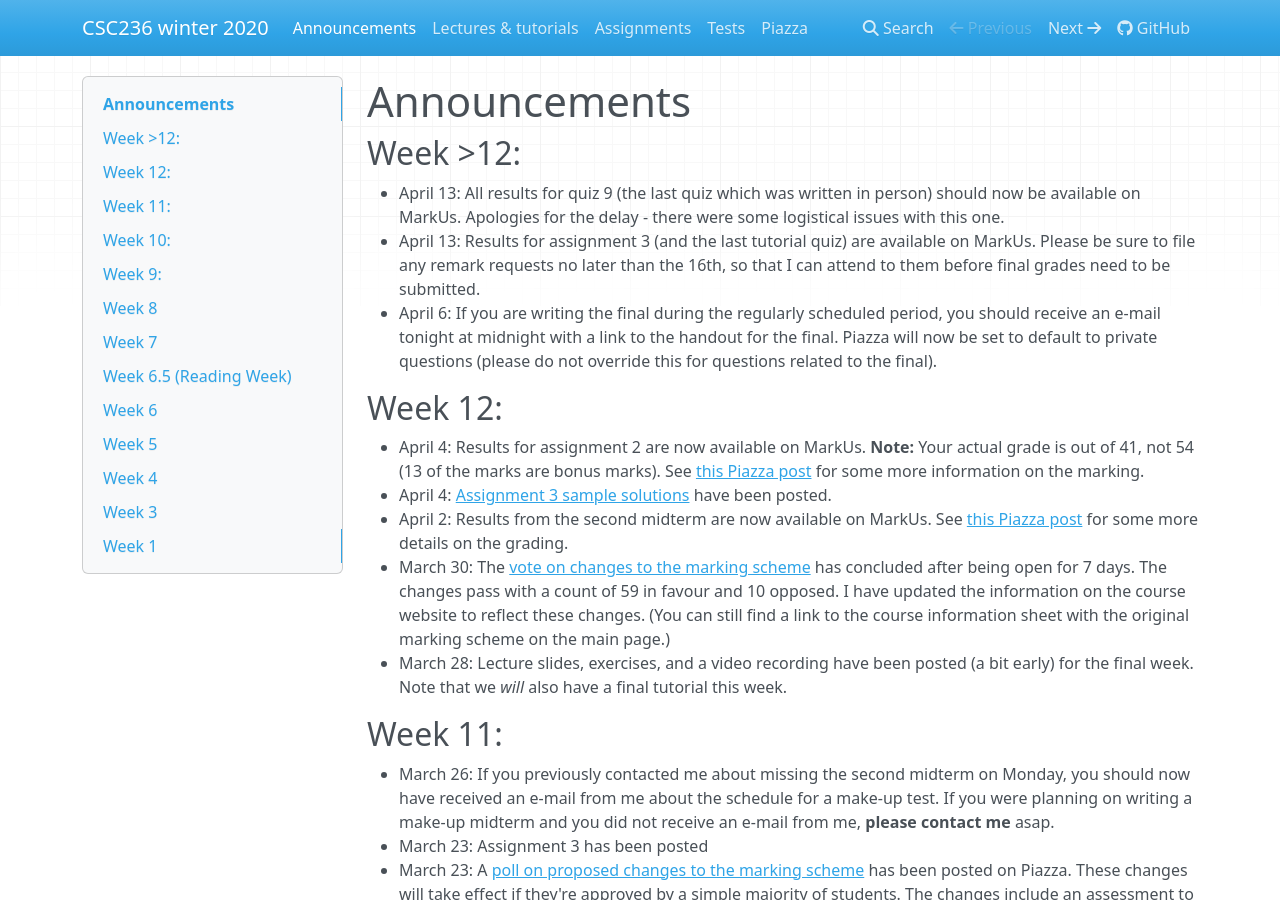
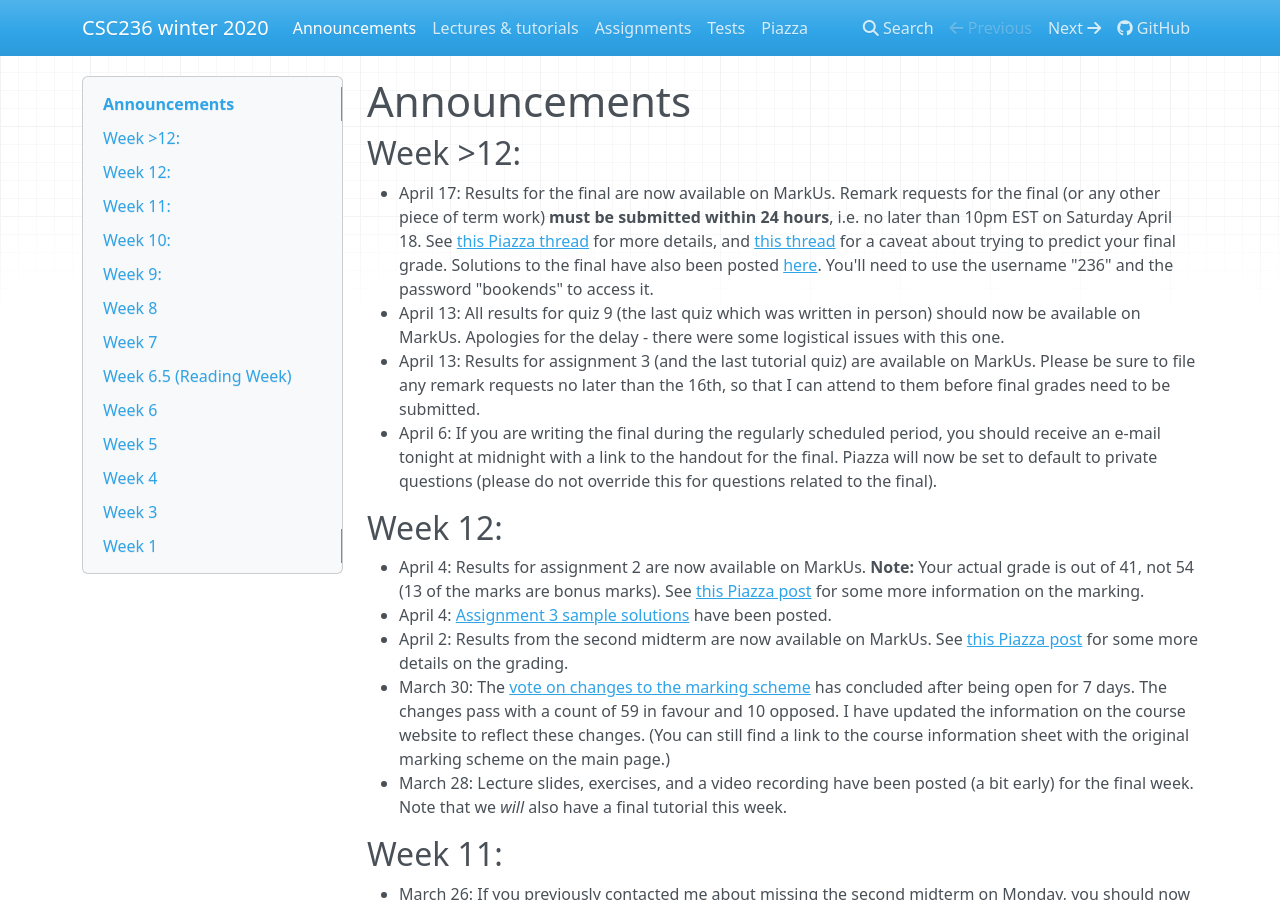
Before and after one commit to colinmorris/csc236, an MkDocs documentation site: the page built from docs/announcements.md, in a window 1280 px wide and 900 px high. Built offline with MkDocs 1.6.1, drawn with Linux system fonts in a browser that asks for light colours; nearby versions of some CDN libraries.

Commit message:
final results

```diff
--- a/docs/announcements.md
+++ b/docs/announcements.md
@@ -1,6 +1,7 @@
 # Announcements
 
 ## Week >12:
+* April 17: Results for the final are now available on MarkUs. Remark requests for the final (or any other piece of term work) **must be submitted within 24 hours**, i.e. no later than 10pm EST on Saturday April 18. See [this Piazza thread](https://piazza.com/class/k4xo4w48g2u35e?cid=536) for more details, and [this thread](https://piazza.com/class/k4xo4w48g2u35e?cid=534) for a caveat about trying to predict your final grade. Solutions to the final have also been posted [here](../final/236_final_solutions.pdf). You'll need to use the username "236" and the password "bookends" to access it.
 * April 13: All results for quiz 9 (the last quiz which was written in person) should now be available on MarkUs. Apologies for the delay - there were some logistical issues with this one.
 * April 13: Results for assignment 3 (and the last tutorial quiz) are available on MarkUs. Please be sure to file any remark requests no later than the 16th, so that I can attend to them before final grades need to be submitted.
 * April 6: If you are writing the final during the regularly scheduled period, you should receive an e-mail tonight at midnight with a link to the handout for the final. Piazza will now be set to default to private questions (please do not override this for questions related to the final).
```
Also changed, not shown: 2 other files.
